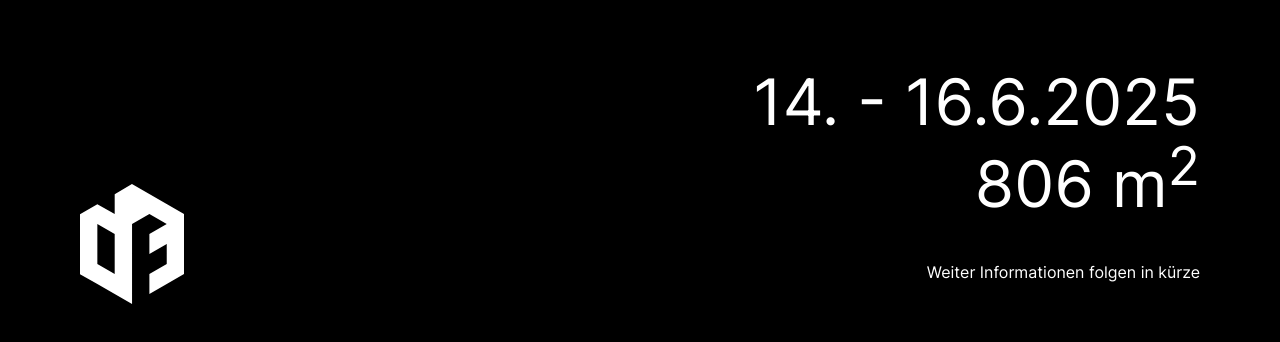
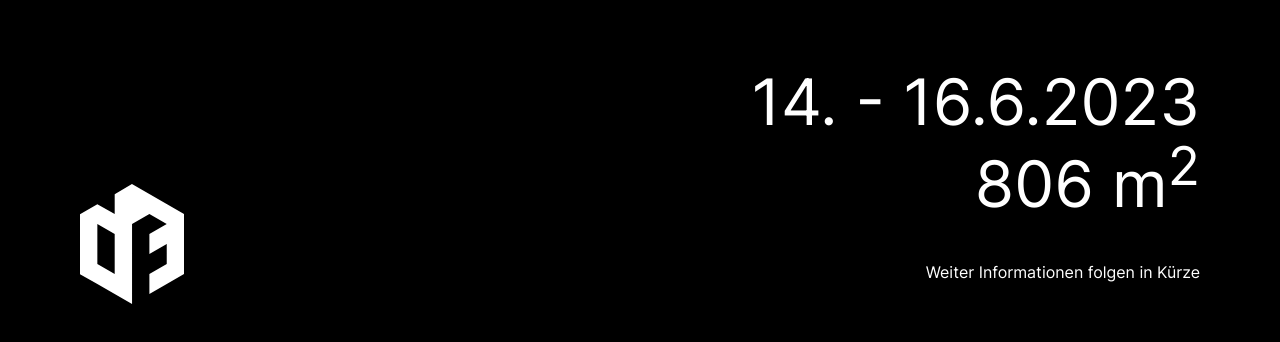
Before and after one commit to IF2023/IF2023, a React (Vite) app in the folder IF2023_Website/: page / in a window 1280 px wide. Shown: the part 416-758 px from the top of the page. Built offline with nearby package versions, Linux system fonts and the light colour scheme.

Commit message:
corrected placeholder date and text

```diff
--- a/IF2023_Website/src/pages/Placeholder/Placeholder.jsx
+++ b/IF2023_Website/src/pages/Placeholder/Placeholder.jsx
@@ -7,13 +7,13 @@ const Placeholder = () => {
       </h1>
       <img className={styles.logo} src="/assets/IF-Logo_white.svg" alt="Logo" />
       <div className={styles.info}>
-        <p>14. - 16.6.2025</p>
+        <p>14. - 16.6.2023</p>
         <p>
           806 m<sup>2</sup>
         </p>
         <br />
         <p className={styles.commingSoon}>
-          Weiter Informationen folgen in kürze
+          Weiter Informationen folgen in Kürze
         </p>
       </div>
     </div>
```
